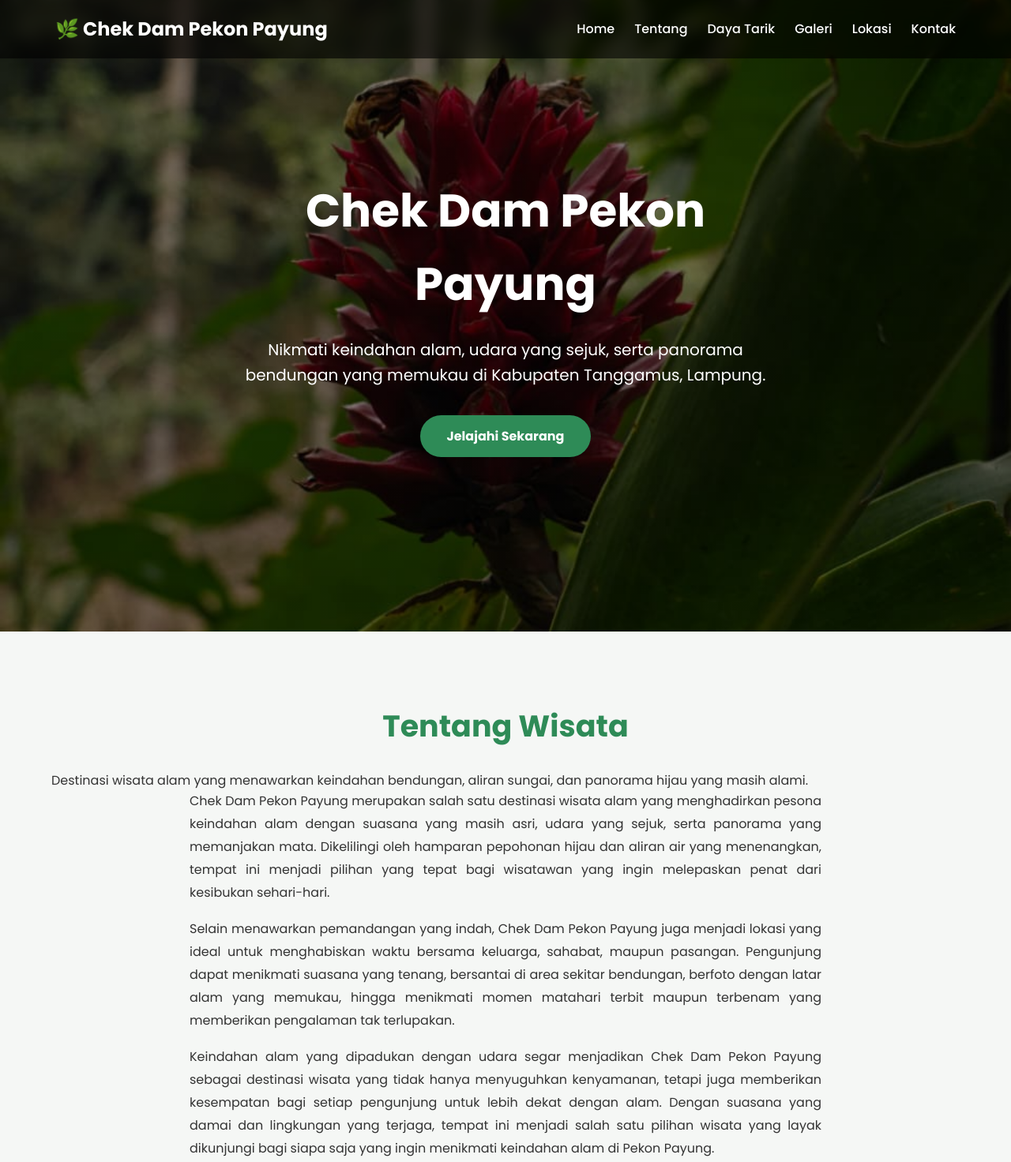
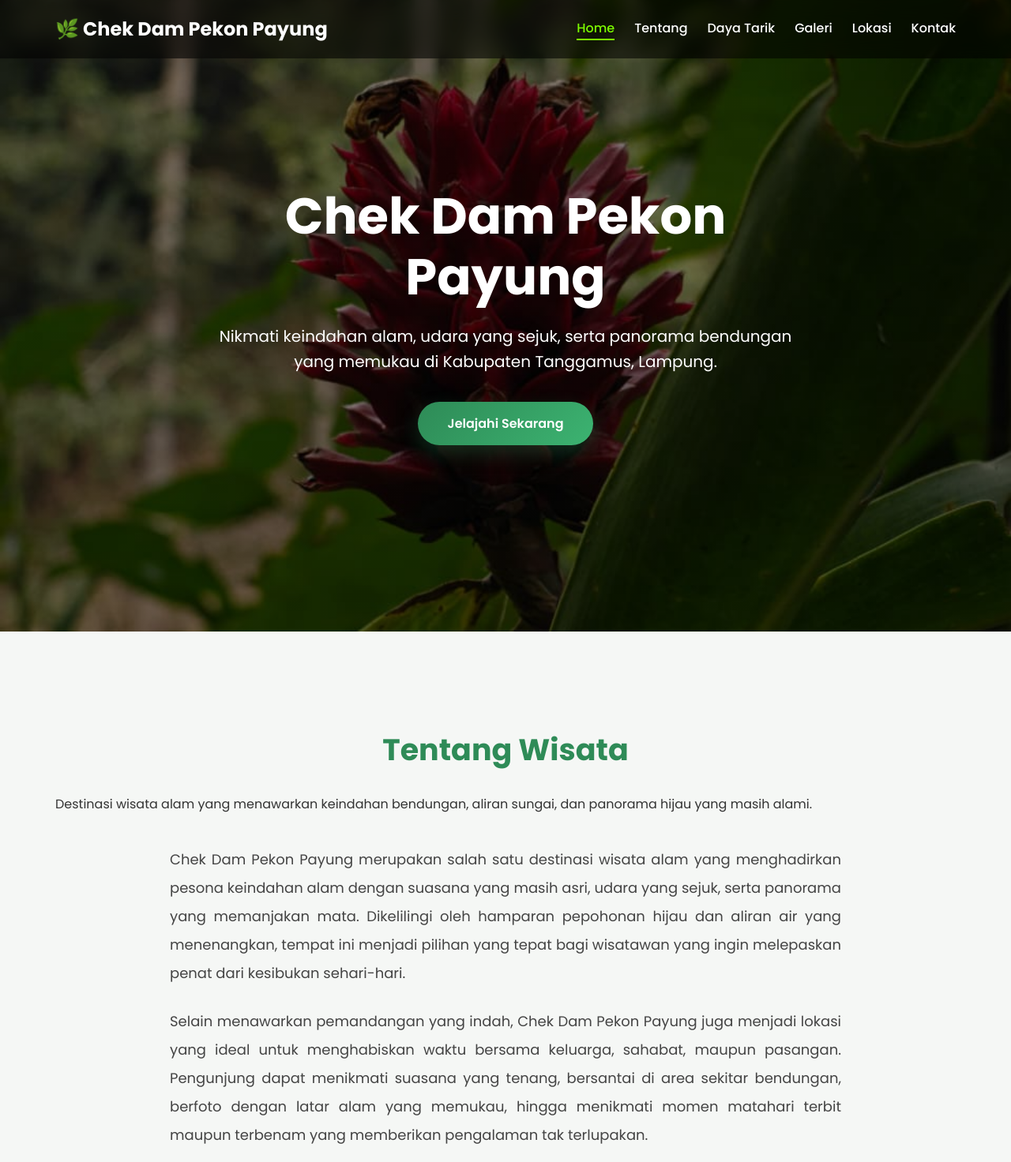
Before and after one commit to merdekaponselajapku-hash/Chekdam-pekonpayung, a plain HTML site: page index.html in a window 1280 px wide. Shown: the top 1472 px of the page at 79% size. Drawn offline with Linux system fonts and the light colour scheme.

Commit message:
Update style.css

```diff
--- a/style.css
+++ b/style.css
@@ -23,10 +23,17 @@
 header{
     position:fixed;
     top:0;
+    left:0;
     width:100%;
-  background:rgba(0,0,0,.6);
-  backdrop-filter:blur(8px);
+    background:rgba(0,0,0,.55);
+    backdrop-filter:blur(12px);
+    transition:.35s;
     z-index:999;
+}
+
+header.scrolled{
+    background:#111;
+    box-shadow:0 8px 30px rgba(0,0,0,.3);
 }
 
 .navbar{
@@ -73,6 +80,7 @@
 
   background-size:cover;
   background-position:center;
+  background-attachment:fixed;
 
   display:flex;
   align-items:center;
@@ -83,12 +91,13 @@
 }
 
 .hero-content{
-  max-width:700px;
+  max-width:750px;
 }
 
 .hero h1{
-  font-size:58px;
+  font-size:64px;
   margin-bottom:20px;
+  line-height:1.2;
 }
 
 .hero p{
@@ -97,31 +106,20 @@
 }
 
 .btn{
-
     display:inline-block;
-
-padding:14px 34px;
-
-background:#2e8b57;
-
+    padding:15px 38px;
+    border-radius:50px;
+    background:linear-gradient(135deg,#2e8b57,#3cb371);
     color:white;
-
-border-radius:50px;
-
     text-decoration:none;
-
-font-weight:bold;
-
-transition:.3s;
-
+    font-weight:600;
+    box-shadow:0 10px 25px rgba(46,139,87,.3);
+    transition:.35s;
 }
 
 .btn:hover{
-
-background:#1e6d43;
-
-transform:translateY(-3px);
-
+    transform:translateY(-5px);
+    box-shadow:0 15px 35px rgba(46,139,87,.45);
 }
 
 /* =========================
@@ -134,7 +132,7 @@
 
 margin:auto;
 
-padding:90px 25px;
+padding:120px 30px;
 
 }
 
@@ -152,23 +150,23 @@
 
 .about-text{
 
-max-width:800px;
+max-width:850px;
 
-margin:0 auto;
+margin:40px auto 0;
 
 text-align:justify;
 
-line-height:1.8;
+line-height:2;
 
-font-size:16px;
+font-size:18px;
 
-color:#333;
+color:#444;
 
 }
 
 .about-text p{
 
-margin-bottom:18px;
+margin-bottom:25px;
 
 }
 
@@ -186,6 +184,7 @@
 
 margin-top:40px;
 
+
 }
 
 .card{
@@ -200,11 +199,15 @@
 
 transition:.3s;
 
+overflow:hidden;
+
 }
 
 .card:hover{
 
-transform:translateY(-8px);
+transform:translateY(-10px);
+box-shadow:0 20px 40px
+rgba(0,0,0,.15);
 
 }
 
@@ -251,6 +254,8 @@
   width:100%;
   max-width:320px;
   text-align:center;
+  overflow:hidden;
+  border-radius:18px
 }
 
 .gallery-item img{
@@ -263,7 +268,7 @@
 }
 
 .gallery-item img:hover{
-  transform:scale(1.05);
+  transform:scale(1.08);
 }
 
 .gallery-item h3{
@@ -302,9 +307,9 @@
 
 text-align:center;
 
-padding:30px;
+padding:50px 20px;
 
-margin-top:50px;
+margin-top:80px;
 
 }
 
@@ -348,4 +353,41 @@
 
 }
 
+} /* <- selesai media
+
+/* =========================
+Animasi Scroll
+========================= */
+
+.hidden{
+    opacity:0;
+    transform:translateY(60px);
+    transition:all .9s ease;
 }
+
+.show{
+    opacity:1;
+    transform:translateY(0);
+}
+
+/* =========================
+Menu Aktif
+========================= */
+
+.menu a.active{
+    color:#7CFC00;
+}
+
+.menu a::after{
+    content:"";
+    display:block;
+    width:0;
+    height:2px;
+    background:#7CFC00;
+    transition:.3s;
+}
+
+.menu a:hover::after,
+.menu a.active::after{
+    width:100%;
+}
```
Lines whose indentation alone changed are shown as unchanged.
